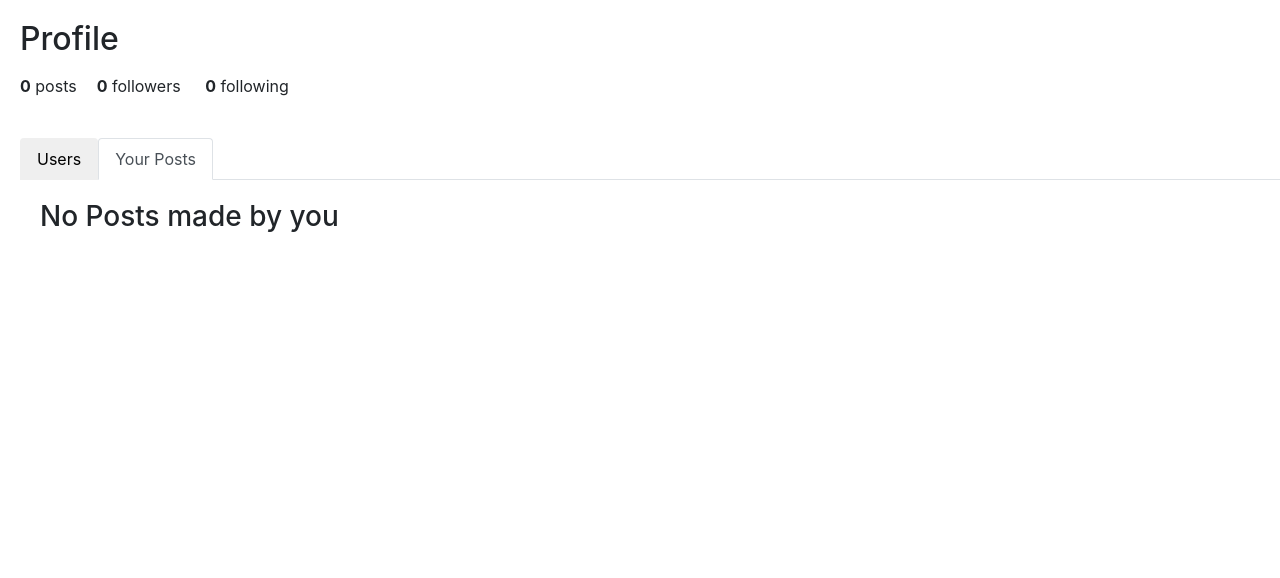
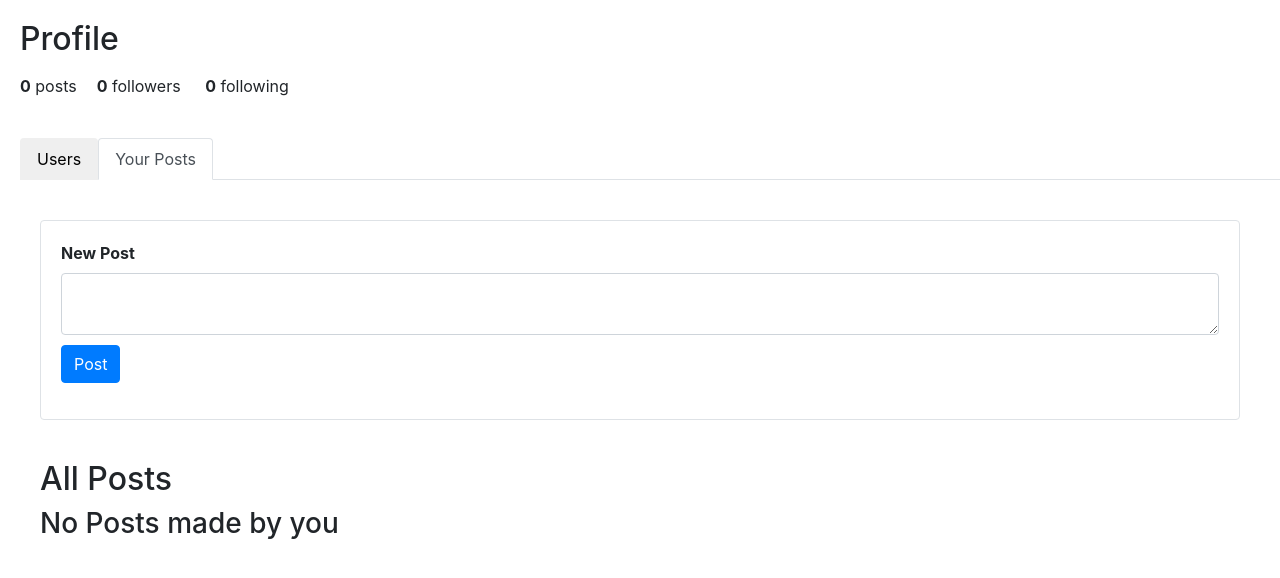
Before and after one commit to rajeevreddyms5/network, a Django app: page /profile in a window 1280 px wide, after a click on "Your Posts". Shown: the part 56-634 px from the top of the page. Run offline with Django 3.2, Linux system fonts and the light colour scheme; a user stored in the database is signed in; data comes from the database, SQL or seed files in the repository; both versions use the stored data as it was after the commit; some libraries are stand-ins or nearby versions.

Commit message:
fixed edit button in User Profile page

```diff
--- a/network/templates/network/profile.html
+++ b/network/templates/network/profile.html
@@ -1,4 +1,5 @@
 {% extends "network/layout.html" %}
+{% load static %}
 
 {% block body %}
     <h2 style="margin-left: 20px; margin-top: 20px;">Profile</h2>
@@ -28,6 +29,23 @@
             {% endfor %}
         </div>
         <div class="tab-pane fade" id="profile-tab-pane" role="tabpanel" aria-labelledby="profile-tab" tabindex="0">
+            <!-- create form with text field and submit button within a box -->
+            {% if user.is_authenticated %}
+                <form id="editForm" action="{% url 'post' %}" method="post" style="padding: 20px;">
+                    {% csrf_token %}
+                    <div class="card border">
+                        <div class="card-body">
+                            <div class="form-group">
+                                <label for="exampleFormControlTextarea1" class="font-weight-bold">New Post</label>
+                                <textarea class="form-control" id="exampleFormControlTextarea1" rows="2" name="content" required></textarea>
+                                <input class="btn btn-primary" id="postButton" onclick="savePost()" type="submit" value="Post" style="margin-top: 10px;">
+                            </div>
+                        </div>
+                    </div>
+                </form>
+            {% endif %}
+
+            <h2 style="margin-left: 20px; margin-top: 20px;">All Posts</h2>
             <!-- show all posts -->
             {% if no_posts > 0 %}
             <h3 style="padding-left: 20px; padding-right: 20px; padding-bottom: 10px;">Posts made by you</h3>
@@ -35,8 +53,8 @@
                 <div style="padding-left: 20px; padding-right: 20px; padding-bottom: 10px;">
                     <div class="card border" style="padding: 10px;">
                         <h5 class="card-title text-capitalize">{{ post.author }}</h5>
-                        <a href="#" class="card-link">Edit</a>
-                        <div class="card-text">{{ post.content }}</div>
+                        <a href="#" id="edit_post{{ forloop.counter0 }}" class="card-link" onclick = "editPost({{ post.id }})">Edit</a>
+                        <div class="card-text" id="postContent{{ forloop.counter0 }}">{{ post.content }}</div>
                         <div class="text-muted">{{ post.created_at }}</div>
                         <div class="card-text">❤️{{ post.liked.count }}</div>
                     </div>
@@ -107,3 +125,10 @@
     </script>
 
 {% endblock %}
+
+{% block script %}
+    <script>
+        var csrf = "{{ csrf_token }}"
+    </script>
+    <script src="{% static 'network/inbox.js' %}"></script>
+{% endblock %}
```
Also changed, not shown: network/static/network/inbox.js (+32 -31 lines), db.sqlite3.
